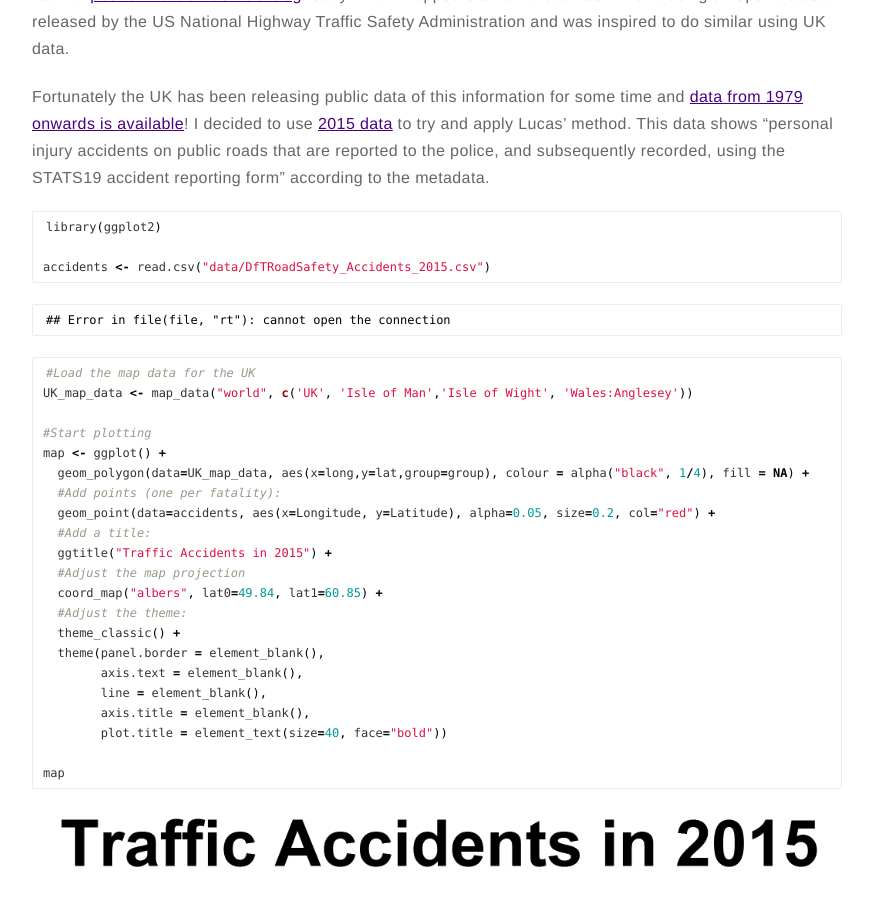
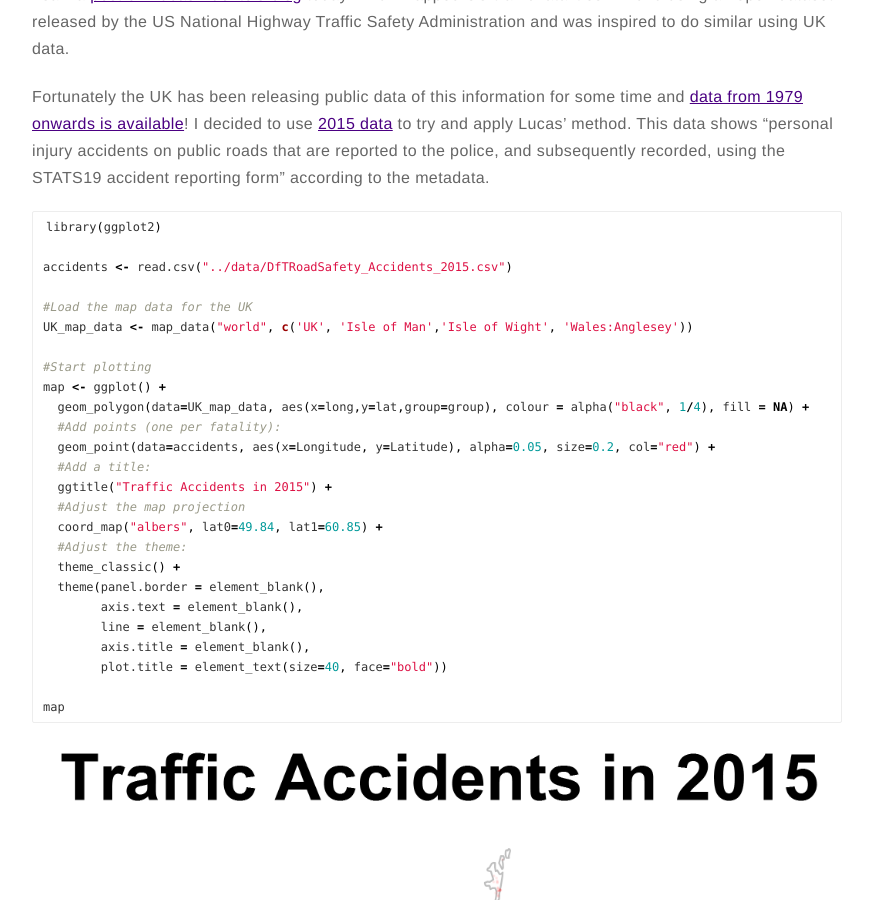
Before and after one commit to dannyjnwong/dannyjnwong.github.io, a Jekyll site: the page built from _posts/2016-09-02-Mapping-UK-Traffic-Accidents.md, in a window 1280 px wide and 900 px high, scrolled down 320 px. Shown: the whole window, without its empty margins (203-1076 px from the left). Built offline with Jekyll 4.4.1, drawn with Linux system fonts in a browser that asks for light colours; comment, search, counter and statistics services are not loaded.

Commit message:
fixed an error

````diff
--- a/_drafts/2016-09-02-Mapping-UK-Traffic-Accidents.Rmd
+++ b/_drafts/2016-09-02-Mapping-UK-Traffic-Accidents.Rmd
@@ -17,7 +17,7 @@ Fortunately the UK has been releasing public data of this information for some t
 ```{r, message=FALSE, warning=FALSE, dpi=300}
 library(ggplot2)
 
-accidents <- read.csv("data/DfTRoadSafety_Accidents_2015.csv")
+accidents <- read.csv("../data/DfTRoadSafety_Accidents_2015.csv")
 
 #Load the map data for the UK
 UK_map_data <- map_data("world", c('UK', 'Isle of Man','Isle of Wight', 'Wales:Anglesey'))
--- a/_posts/2016-09-02-Mapping-UK-Traffic-Accidents.md
+++ b/_posts/2016-09-02-Mapping-UK-Traffic-Accidents.md
@@ -18,18 +18,8 @@ Fortunately the UK has been releasing public data of this information for some t
 {% highlight r %}
 library(ggplot2)
 
-accidents <- read.csv("data/DfTRoadSafety_Accidents_2015.csv")
-{% endhighlight %}
+accidents <- read.csv("../data/DfTRoadSafety_Accidents_2015.csv")
 
-
-
-{% highlight text %}
-## Error in file(file, "rt"): cannot open the connection
-{% endhighlight %}
-
-
-
-{% highlight r %}
 #Load the map data for the UK
 UK_map_data <- map_data("world", c('UK', 'Isle of Man','Isle of Wight', 'Wales:Anglesey'))
 
````
